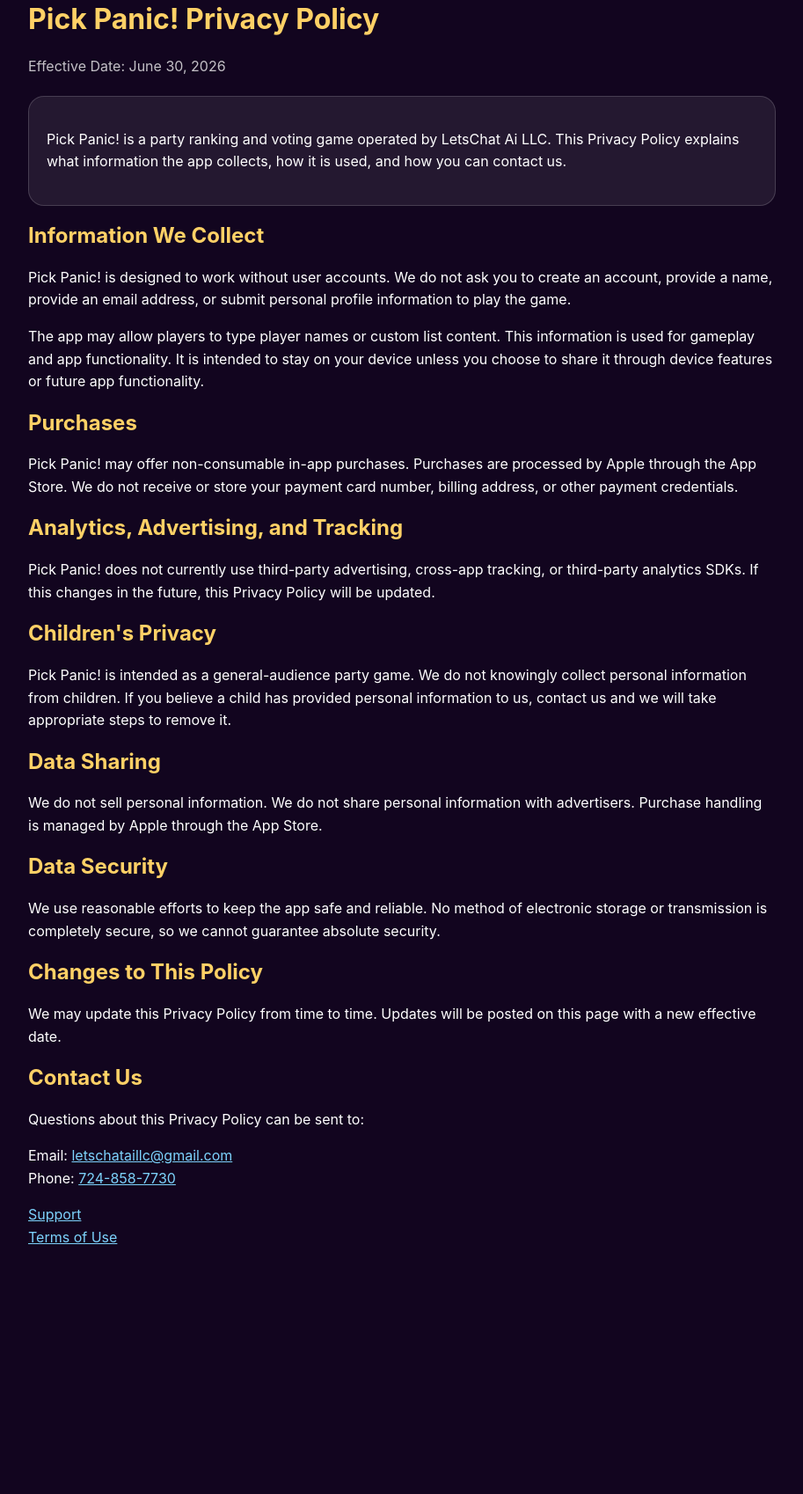
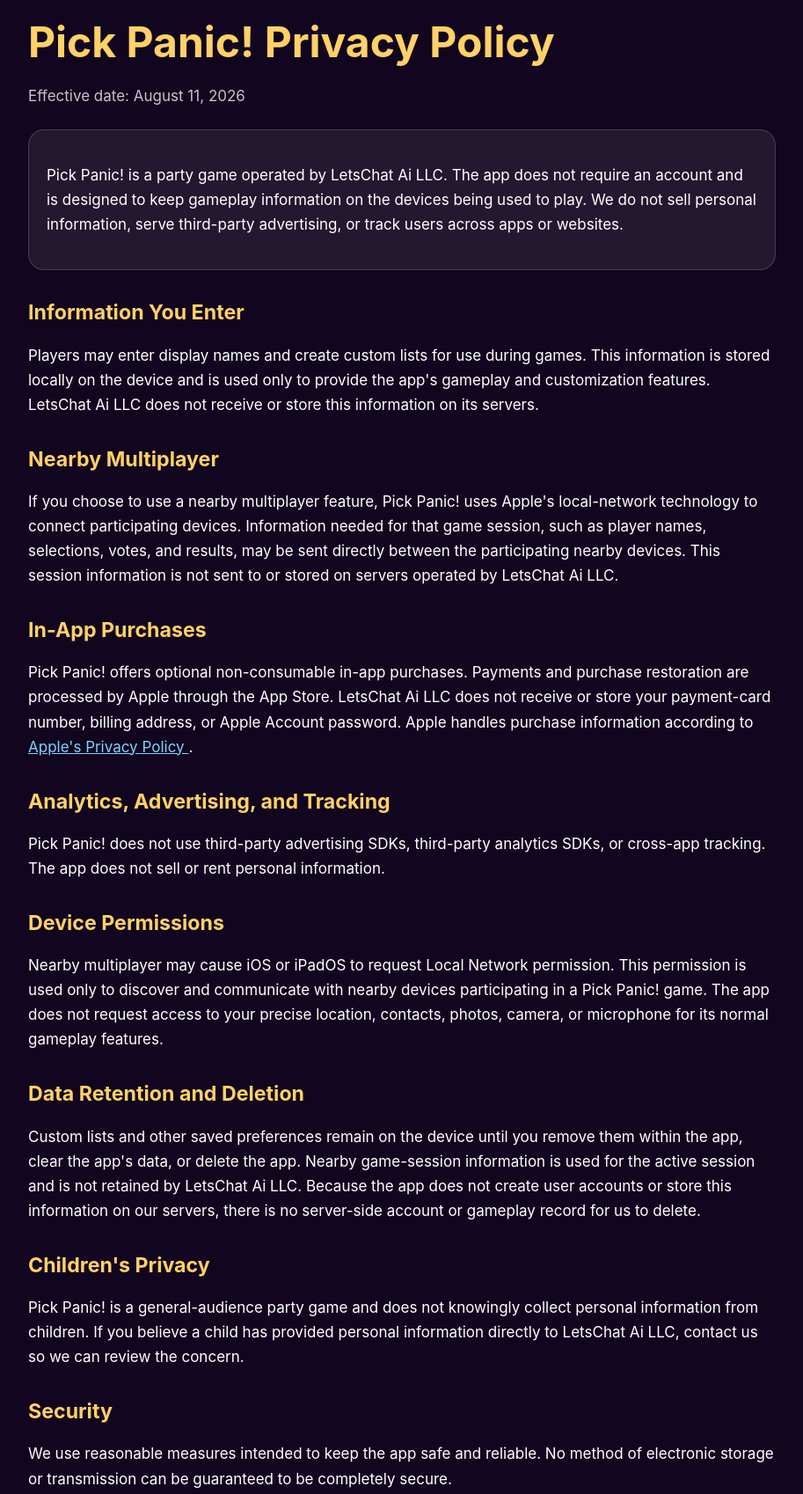
Before and after one commit to Nhwizard/LetsChat-Website, a plain HTML site: page pick-panic/privacy.html in a window 1280 px wide. Shown: the part 50-1748 px from the top of the page at 88% size, without its empty margins (183-1096 px from the left). Before the commit the page ends 1542 px from the top, so only its background shows below. Drawn offline with Linux system fonts and the light colour scheme.

Commit message:
Update privacy.html

```diff
--- a/pick-panic/privacy.html
+++ b/pick-panic/privacy.html
@@ -1,126 +1,184 @@
-<!DOCTYPE html>
+<!doctype html>
 <html lang="en">
 <head>
-  <meta charset="UTF-8" />
-  <meta name="viewport" content="width=device-width, initial-scale=1.0" />
+  <meta charset="utf-8">
+  <meta name="viewport" content="width=device-width, initial-scale=1">
+  <meta name="description" content="Privacy Policy for the Pick Panic! party game.">
   <title>Pick Panic! Privacy Policy</title>
 
   <style>
+    :root {
+      color-scheme: dark;
+      --background: #12051f;
+      --card: rgba(255, 255, 255, 0.08);
+      --border: rgba(255, 255, 255, 0.16);
+      --text: #ffffff;
+      --muted: rgba(255, 255, 255, 0.76);
+      --heading: #ffd166;
+      --link: #7dd3fc;
+    }
+
+    * {
+      box-sizing: border-box;
+    }
+
     body {
+      margin: 0;
+      background: var(--background);
+      color: var(--text);
       font-family: -apple-system, BlinkMacSystemFont, "Segoe UI", Arial, sans-serif;
-      line-height: 1.6;
-      margin: 0;
-      background: #12051f;
-      color: #ffffff;
+      font-size: 17px;
+      line-height: 1.65;
     }
+
     main {
-      max-width: 850px;
+      width: min(850px, calc(100% - 40px));
       margin: 0 auto;
-      padding: 32px 20px 56px;
+      padding: 36px 0 60px;
     }
-    h1, h2 {
-      color: #ffd166;
-      line-height: 1.2;
+
+    h1,
+    h2 {
+      color: var(--heading);
+      line-height: 1.25;
     }
+
+    h1 {
+      margin-bottom: 4px;
+      font-size: clamp(2rem, 7vw, 3rem);
+    }
+
+    h2 {
+      margin-top: 34px;
+      font-size: 1.45rem;
+    }
+
     a {
-      color: #7dd3fc;
+      color: var(--link);
     }
-    .card {
-      background: rgba(255, 255, 255, 0.08);
-      border: 1px solid rgba(255, 255, 255, 0.16);
+
+    .muted {
+      color: var(--muted);
+    }
+
+    .summary {
+      margin: 24px 0 30px;
+      padding: 20px;
+      background: var(--card);
+      border: 1px solid var(--border);
       border-radius: 18px;
-      padding: 20px;
-      margin: 20px 0;
     }
-    .muted {
-      color: rgba(255, 255, 255, 0.75);
+
+    ul {
+      padding-left: 24px;
     }
-    ul {
-      padding-left: 22px;
+
+    footer {
+      margin-top: 42px;
+      padding-top: 22px;
+      border-top: 1px solid var(--border);
+      color: var(--muted);
     }
   </style>
+</head>
 
-</head>
 <body>
   <main>
     <h1>Pick Panic! Privacy Policy</h1>
-    <p class="muted">Effective Date: June 30, 2026</p>
+    <p class="muted">Effective date: August 11, 2026</p>
 
-    <div class="card">
+    <div class="summary">
       <p>
-        Pick Panic! is a party ranking and voting game operated by LetsChat Ai LLC.
-        This Privacy Policy explains what information the app collects, how it is used,
-        and how you can contact us.
+        Pick Panic! is a party game operated by LetsChat Ai LLC. The app does not
+        require an account and is designed to keep gameplay information on the
+        devices being used to play. We do not sell personal information, serve
+        third-party advertising, or track users across apps or websites.
       </p>
     </div>
 
-    <h2>Information We Collect</h2>
+    <h2>Information You Enter</h2>
     <p>
-      Pick Panic! is designed to work without user accounts. We do not ask you to create
-      an account, provide a name, provide an email address, or submit personal profile
-      information to play the game.
-    </p>
-    <p>
-      The app may allow players to type player names or custom list content. This
-      information is used for gameplay and app functionality. It is intended to stay on
-      your device unless you choose to share it through device features or future app
-      functionality.
+      Players may enter display names and create custom lists for use during games.
+      This information is stored locally on the device and is used only to provide
+      the app's gameplay and customization features. LetsChat Ai LLC does not receive
+      or store this information on its servers.
     </p>
 
-    <h2>Purchases</h2>
+    <h2>Nearby Multiplayer</h2>
     <p>
-      Pick Panic! may offer non-consumable in-app purchases. Purchases are processed by
-      Apple through the App Store. We do not receive or store your payment card number,
-      billing address, or other payment credentials.
+      If you choose to use a nearby multiplayer feature, Pick Panic! uses Apple's
+      local-network technology to connect participating devices. Information needed
+      for that game session, such as player names, selections, votes, and results,
+      may be sent directly between the participating nearby devices. This session
+      information is not sent to or stored on servers operated by LetsChat Ai LLC.
+    </p>
+
+    <h2>In-App Purchases</h2>
+    <p>
+      Pick Panic! offers optional non-consumable in-app purchases. Payments and
+      purchase restoration are processed by Apple through the App Store. LetsChat Ai
+      LLC does not receive or store your payment-card number, billing address, or
+      Apple Account password. Apple handles purchase information according to
+      <a href="https://www.apple.com/legal/privacy/" rel="noopener noreferrer">
+        Apple's Privacy Policy
+      </a>.
     </p>
 
     <h2>Analytics, Advertising, and Tracking</h2>
     <p>
-      Pick Panic! does not currently use third-party advertising, cross-app tracking, or
-      third-party analytics SDKs. If this changes in the future, this Privacy Policy will
-      be updated.
+      Pick Panic! does not use third-party advertising SDKs, third-party analytics
+      SDKs, or cross-app tracking. The app does not sell or rent personal information.
+    </p>
+
+    <h2>Device Permissions</h2>
+    <p>
+      Nearby multiplayer may cause iOS or iPadOS to request Local Network permission.
+      This permission is used only to discover and communicate with nearby devices
+      participating in a Pick Panic! game. The app does not request access to your
+      precise location, contacts, photos, camera, or microphone for its normal
+      gameplay features.
+    </p>
+
+    <h2>Data Retention and Deletion</h2>
+    <p>
+      Custom lists and other saved preferences remain on the device until you remove
+      them within the app, clear the app's data, or delete the app. Nearby game-session
+      information is used for the active session and is not retained by LetsChat Ai
+      LLC. Because the app does not create user accounts or store this information on
+      our servers, there is no server-side account or gameplay record for us to delete.
     </p>
 
     <h2>Children's Privacy</h2>
     <p>
-      Pick Panic! is intended as a general-audience party game. We do not knowingly
-      collect personal information from children. If you believe a child has provided
-      personal information to us, contact us and we will take appropriate steps to remove
-      it.
+      Pick Panic! is a general-audience party game and does not knowingly collect
+      personal information from children. If you believe a child has provided personal
+      information directly to LetsChat Ai LLC, contact us so we can review the concern.
     </p>
 
-    <h2>Data Sharing</h2>
+    <h2>Security</h2>
     <p>
-      We do not sell personal information. We do not share personal information with
-      advertisers. Purchase handling is managed by Apple through the App Store.
-    </p>
-
-    <h2>Data Security</h2>
-    <p>
-      We use reasonable efforts to keep the app safe and reliable. No method of electronic
-      storage or transmission is completely secure, so we cannot guarantee absolute
-      security.
+      We use reasonable measures intended to keep the app safe and reliable. No method
+      of electronic storage or transmission can be guaranteed to be completely secure.
     </p>
 
     <h2>Changes to This Policy</h2>
     <p>
-      We may update this Privacy Policy from time to time. Updates will be posted on this
-      page with a new effective date.
+      We may update this Privacy Policy if the app's features or privacy practices
+      change. The updated policy will be posted on this page with a revised effective
+      date.
     </p>
 
     <h2>Contact Us</h2>
     <p>
-      Questions about this Privacy Policy can be sent to:
-    </p>
-    <p>
-      Email: <a href="mailto:letschataillc@gmail.com">letschataillc@gmail.com</a><br />
-      Phone: <a href="tel:+17248587730">724-858-7730</a>
+      Questions about this Privacy Policy may be sent to
+      <a href="mailto:letschataillc@gmail.com">letschataillc@gmail.com</a>.
     </p>
 
-    <p>
-      <a href="/pick-panic/support">Support</a><br />
-      <a href="/pick-panic/terms">Terms of Use</a>
-    </p>
+    <footer>
+      <a href="/pick-panic/support.html">Support</a>
+      &nbsp;&middot;&nbsp;
+      <a href="/pick-panic/terms.html">Terms of Use</a>
+    </footer>
   </main>
 </body>
 </html>
```
